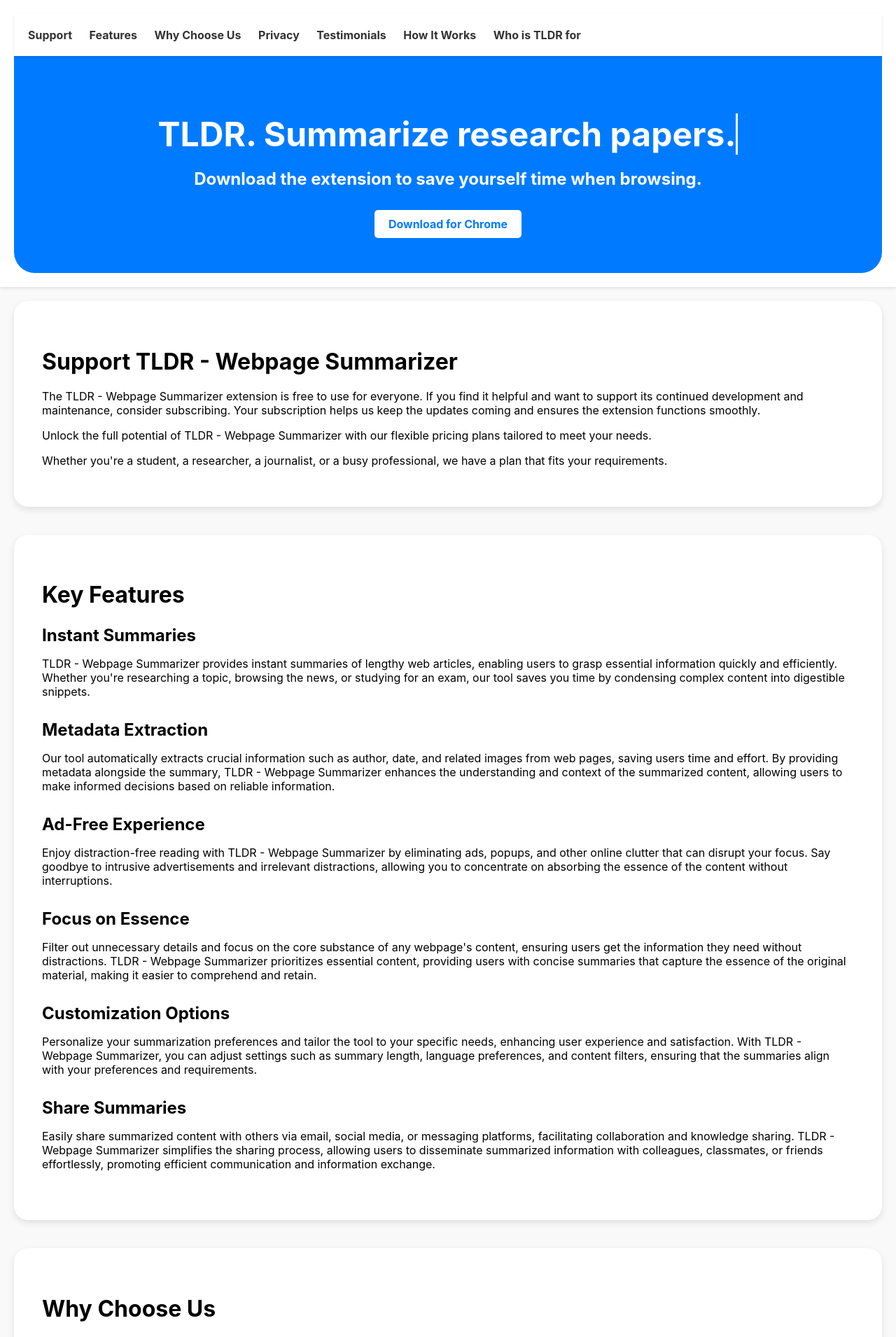
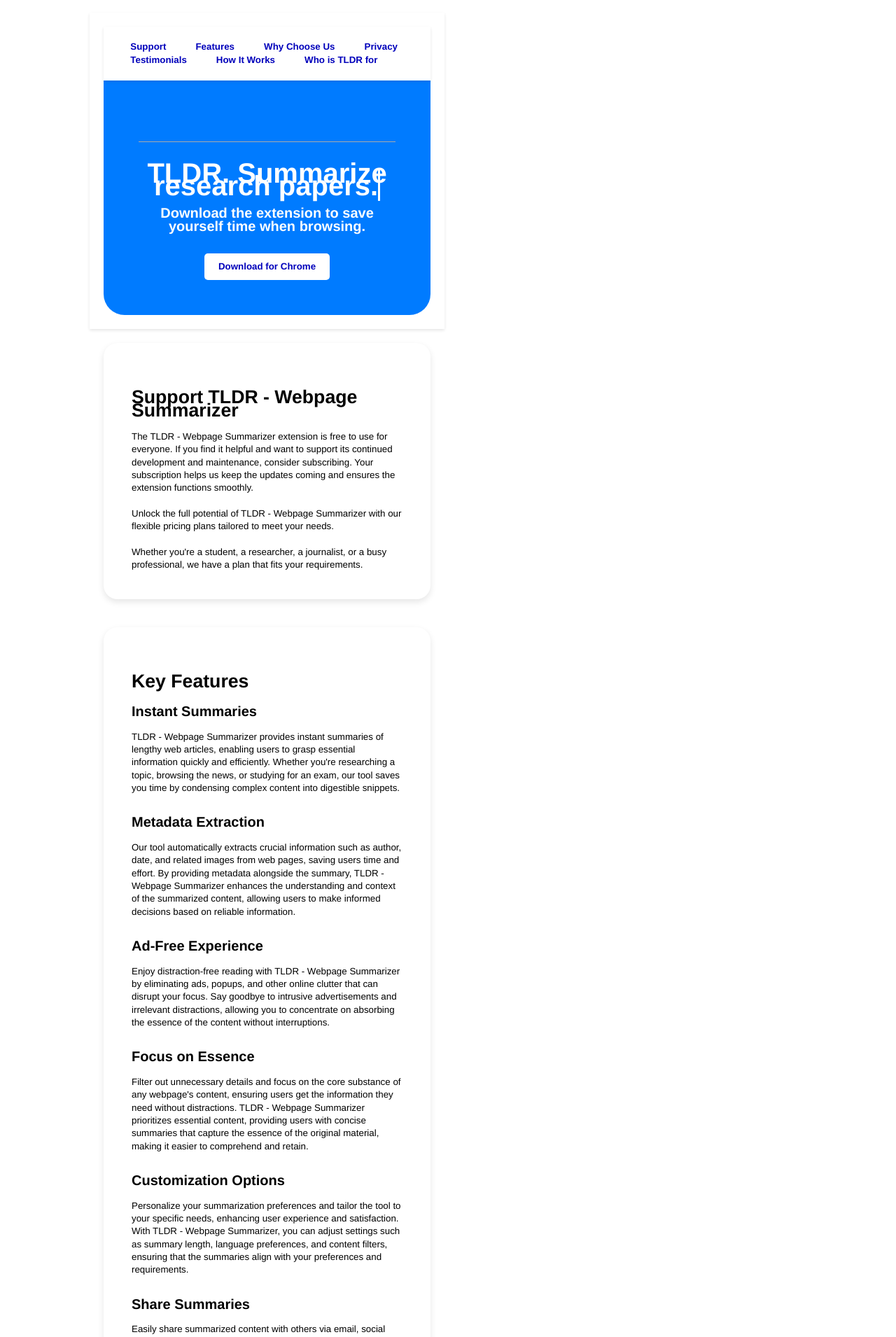
Before and after one commit to ZackFairSldrFrst/ZackFairSldrFrst.github.io, a PHP site: page / in a window 1280 px wide. Shown: the top 1910 px of the page at 70% size. Run offline with PHP 8.4, Linux system fonts and the light colour scheme; some libraries are stand-ins or nearby versions.

Commit message:
Update styles.css

```diff
--- a/styles.css
+++ b/styles.css
@@ -200,3 +200,230 @@ footer {
         transform: translateY(0);
     }
 }
+/* Reset a few things */
+html,body,div,span,applet,object,iframe,h1,h2,h3,h4,h5,h6,p,blockquote,pre,
+a,abbr,acronym,address,big,cite,code,del,dfn,em,font,img,ins,kbd,q,s,samp,
+small,strike,strong,sub,sup,tt,var,b,u,i,center,dl,dt,dd,ol,ul,li,fieldset,
+form,label,legend,table,caption,tbody,tfoot,thead,tr,th,td {
+    margin: 0;
+    padding: 0;
+    border: 0 none;
+    outline: 0;
+    font-size: 100%;
+    font-weight: inherit;
+    font-style: inherit;
+    font-family: inherit;
+    line-height: inherit;
+    vertical-align: baseline;
+    text-align: inherit;
+    color: inherit;
+    background: transparent;
+}
+
+table {
+    border-collapse: collapse;
+    border-spacing: 0;
+}
+
+/* Basic page layout */
+body {
+    font: normal 10pt/1.375em helvetica, arial, sans-serif;
+    text-align: left;
+    margin: 1.375em 10%;
+    min-width: 40ex;
+    max-width: 72ex;
+    color: black;
+    background: transparent;
+}
+
+b {
+    font-weight: bold;
+}
+
+em {
+    font-style: italic;
+}
+
+tt, code, pre {
+    font-family: WorkAroundWebKitAndMozilla, monospace;
+    font-size: 1em;
+}
+
+pre code {
+    font-size: inherit;
+}
+
+.codepre {
+    margin-bottom: 1.375em;
+    /* after code example we introduce space. */
+}
+
+.superscript,
+.subscript {
+    font-size: 0.813em;
+    line-height: 0;
+    margin-left: 0.4ex;
+}
+
+.superscript {
+    vertical-align: super;
+}
+
+.subscript {
+    vertical-align: sub;
+}
+
+/* Sections and document divisions */
+
+h1 {
+    font-weight: bold;
+    font-size: 1.5em;
+    margin-top: 0.917em;
+    padding-top: 0.875em;
+    border-top-style: solid;
+    border-width: 1px;
+    border-color: #AAA;
+}
+
+h2 {
+    font-weight: bold;
+    font-size: 1.313em;
+    margin-top: 1.048em;
+}
+
+h3 {
+    font-weight: bold;
+    font-size: 1.125em;
+    margin-top: 1.222em;
+}
+
+h4 {
+    font-style: italic;
+}
+
+h5 {
+    font-weight: bold;
+    font-size: 1.125em;
+    margin-top: 1.222em;
+}
+
+h6 {
+    font-weight: bold;
+    font-size: 1em;
+    margin-top: 1.375em;
+}
+
+h7 {
+    font-weight: bold;
+    font-size: 1em;
+    margin-top: 1.375em;
+}
+
+p {
+    margin-top: 1.375em;
+}
+
+pre {
+    margin-top: 1.375em;
+}
+
+.info {
+    margin: 0.458em 0em -0.458em 2em;
+    /* Description of types values etc. */
+}
+
+td .info {
+    margin: 0;
+    padding: 0;
+    margin-left: 2em;
+    /* Description in indexes */
+}
+
+ul,
+ol {
+    margin-top: 0.688em;
+    padding-bottom: 0.687em;
+    list-style-position: outside;
+}
+
+ul + p,
+ol + p {
+    margin-top: 0em;
+}
+
+ul {
+    list-style-type: square;
+}
+
+ul > li {
+    margin-left: 1.375em;
+}
+
+ol > li {
+    margin-left: 1.7em;
+}
+
+/* Links */
+
+a,
+a:link,
+a:visited,
+a:active,
+a:hover {
+    color: #00B;
+    text-decoration: none;
+}
+
+a:hover {
+    text-decoration: underline;
+}
+
+*:target {
+    background-color: #FFFF99;
+    /* anchor highlight */
+}
+
+/* Code */
+
+.keyword {
+    font-weight: bold;
+}
+
+.comment {
+    color: red;
+}
+
+.constructor {
+    color: green;
+}
+
+.string {
+    color: brown;
+}
+
+.warning {
+    color: red;
+    font-weight: bold;
+}
+
+/* Functors */
+
+.paramstable {
+    border-style: hidden;
+    padding-bottom: 1.375em;
+}
+
+.paramstable code {
+    margin-left: 1ex;
+    margin-right: 1ex;
+}
+
+.sig_block {
+    margin-left: 1em;
+}
+
+/* Images */
+
+img {
+    margin-top: 1.375em;
+}
```
